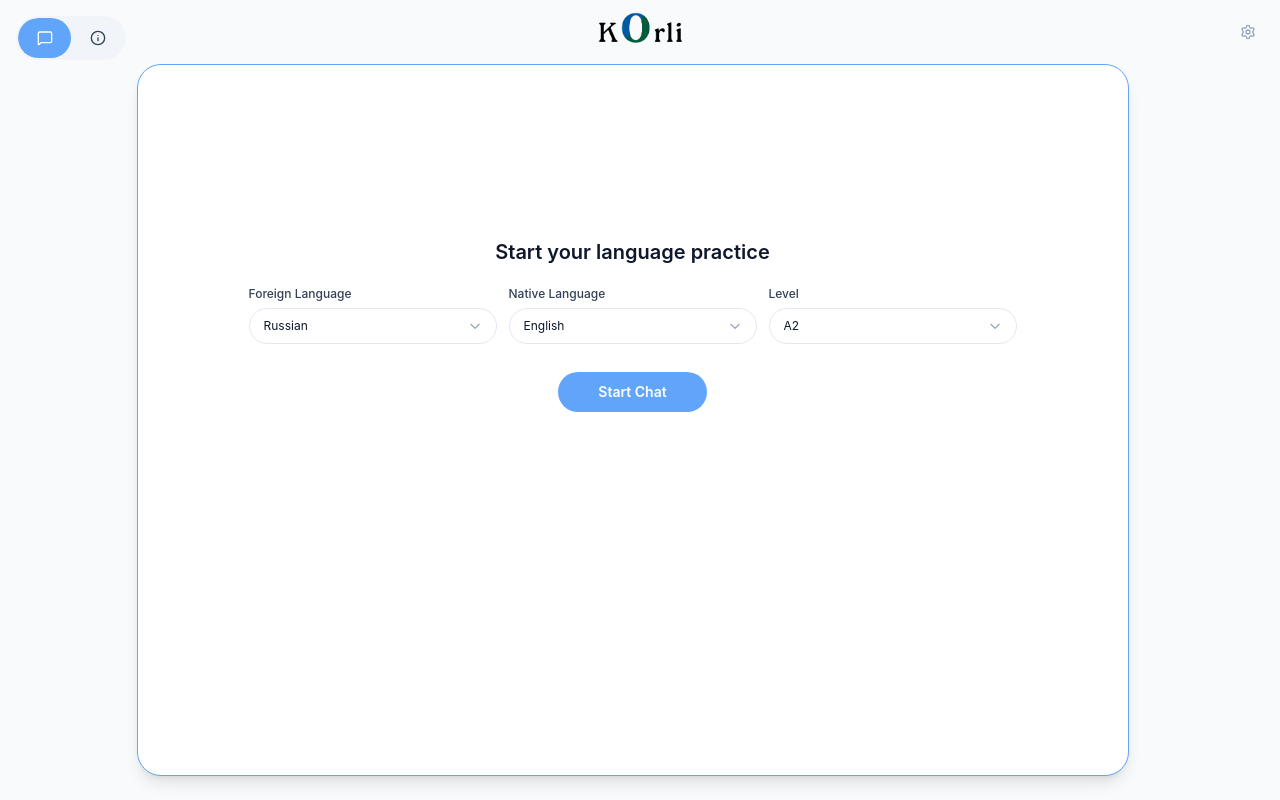
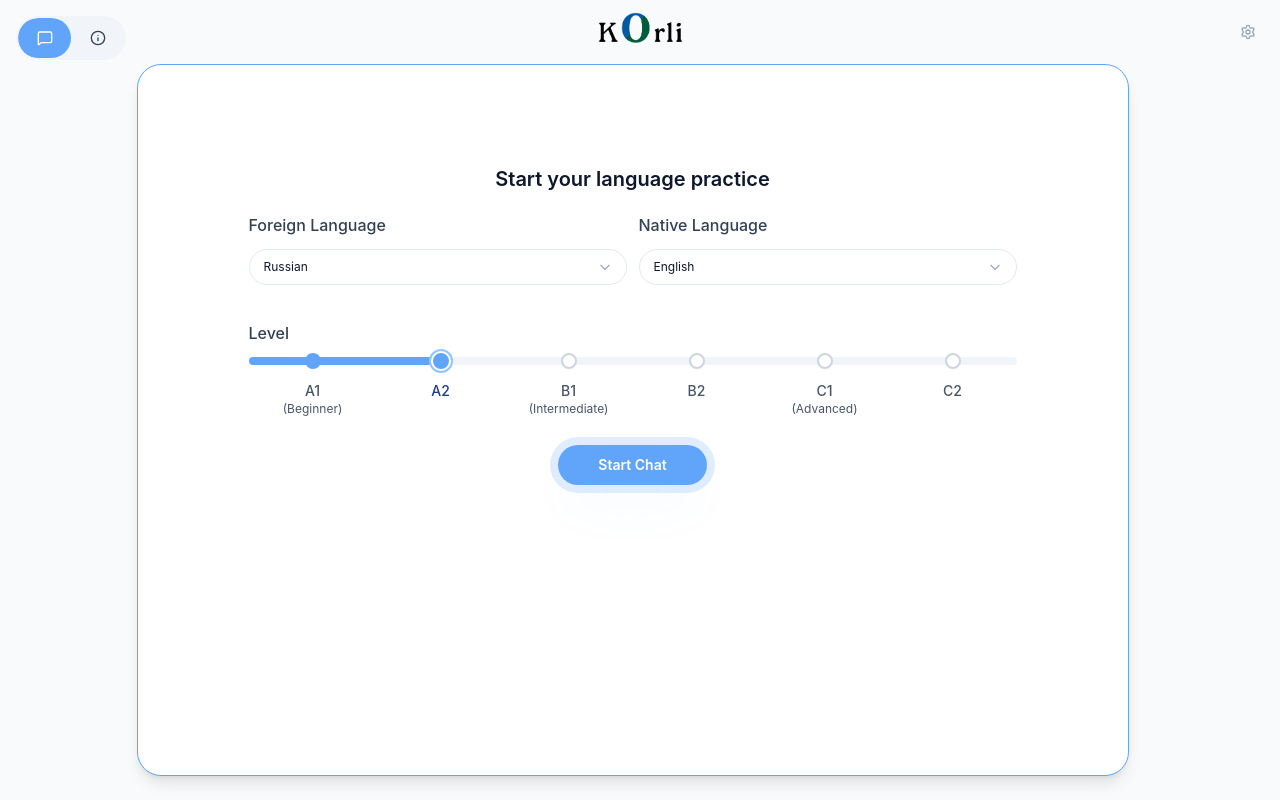
Before and after one commit to wiggam/korli-fe, a React (Vite) app: page / in a window 1280 px wide. Built offline with nearby package versions, Linux system fonts and the light colour scheme.

Commit message:
chore(app): change chat input page

```diff
--- a/src/App.tsx
+++ b/src/App.tsx
@@ -115,7 +115,11 @@ function App() {
 	};
 
 	return (
-		<div className={`flex flex-col ${activePage === 'chat' ? 'h-screen overflow-hidden' : 'min-h-screen'}`}>
+		<div
+			className={`flex flex-col ${
+				activePage === 'chat' ? 'h-screen overflow-hidden' : 'min-h-screen'
+			}`}
+		>
 			{/* Navigation Tabs - Fixed on the left, outside header */}
 			<div className="fixed top-4 left-4 z-50">
 				<NavigationTabs
@@ -142,7 +146,11 @@ function App() {
 					<div className="mx-auto max-w-5xl">
 						<div className="flex items-center justify-center">
 							<img
-								src={theme.mode === 'dark' ? '/korli-logo-white.png' : '/korli-logo.png'}
+								src={
+									theme.mode === 'dark'
+										? '/korli-logo-white.png'
+										: '/korli-logo.png'
+								}
 								alt="Korli - AI Language Coach"
 								className="h-6 w-auto sm:h-8"
 							/>
@@ -154,7 +162,9 @@ function App() {
 			<main
 				className={`mx-auto flex w-full ${
 					activePage === 'info' ? '' : 'max-w-5xl'
-				} ${activePage === 'chat' ? 'h-full overflow-hidden' : 'flex-1'} flex-col gap-2 sm:gap-3 mt-14 sm:mt-16 px-4 pb-5 sm:pb-6`}
+				} ${
+					activePage === 'chat' ? 'h-full overflow-hidden' : 'flex-1'
+				} flex-col gap-2 sm:gap-3 mt-14 sm:mt-16 px-4 pb-5 sm:pb-6`}
 			>
 				{error && (
 					<div className="flex items-start justify-between gap-4 rounded-2xl border border-red-500/20 bg-red-500/10 px-4 py-3 text-sm text-red-700">
@@ -174,8 +184,7 @@ function App() {
 					<section
 						className={[
 							'flex flex-1 flex-col overflow-hidden rounded-3xl h-full',
-							'shadow-lg dark:shadow-[0_10px_25px_-5px_rgba(0,0,0,0.3),0_8px_10px_-6px_rgba(0,0,0,0.2)]',
-							'border',
+							'shadow-lg dark:shadow-[0_10px_25px_-5px_rgba(0,0,0,0.3),0_8px_10px_-6px_rgba(0,0,0,0.2)] border',
 							getThemeColorClasses(theme.color).border,
 							darkModeColors.bgSurface,
 						].join(' ')}
--- a/src/components/ConfigurationForm.tsx
+++ b/src/components/ConfigurationForm.tsx
@@ -3,6 +3,7 @@ import type { FormEvent } from 'react';
 import { useTheme } from '../contexts/ThemeContext';
 import { darkModeColors, getThemeButtonClasses } from '../utils/theme';
 import { Dropdown } from './Dropdown';
+import { LevelSlider } from './LevelSlider';
 import type { ChatConfig, StudentLevel } from '../types/chat';
 
 interface ConfigurationFormProps {
@@ -29,26 +30,29 @@ export const ConfigurationForm = ({
 	const { theme } = useTheme();
 	const themeButtonClasses = getThemeButtonClasses(theme.color, isStarting);
 
-	// Helper function to add labels to level options for display
-	const getLevelDisplayText = (level: string) => {
-		switch (level) {
-			case 'A1':
-				return 'A1 (Beginner)';
-			case 'B1':
-				return 'B1 (Intermediate)';
-			case 'C1':
-				return 'C1 (Advanced)';
-			default:
-				return level;
-		}
+	// Get theme-specific glow classes for Start Chat button
+	const getGlowClasses = () => {
+		const colorMap: Record<string, string> = {
+			yellow: 'ring-yellow-400/20 shadow-yellow-400/10',
+			green: 'ring-green-400/20 shadow-green-400/10',
+			blue: 'ring-blue-400/20 shadow-blue-400/10',
+			pink: 'ring-pink-400/20 shadow-pink-400/10',
+			purple: 'ring-purple-400/20 shadow-purple-400/10',
+			orange: 'ring-orange-400/20 shadow-orange-400/10',
+		};
+		return colorMap[theme.color] || 'ring-blue-400/20 shadow-blue-400/10';
 	};
 
 	if (hasSession) {
 		// Text display mode - show current config as text with restart button
 		return (
-			<div className={`border-b ${darkModeColors.border} px-2.5 sm:px-3 py-1.5 sm:py-2.5`}>
+			<div
+				className={`border-b ${darkModeColors.border} px-2.5 sm:px-3 py-1.5 sm:py-2.5`}
+			>
 				<div className="flex items-center justify-between">
-					<div className={`flex flex-wrap items-center gap-1.5 sm:gap-2.5 text-[10px] sm:text-xs ${darkModeColors.textMuted}`}>
+					<div
+						className={`flex flex-wrap items-center gap-1.5 sm:gap-2.5 text-[10px] sm:text-xs ${darkModeColors.textMuted}`}
+					>
 						<span>
 							<span className={`font-medium ${darkModeColors.textPrimary}`}>
 								{config.foreignLanguage}
@@ -86,11 +90,13 @@ export const ConfigurationForm = ({
 					</h2>
 				</div>
 
-				<div className="space-y-3">
-					{/* Row: Foreign, Native, Level */}
-					<div className="grid gap-3 sm:grid-cols-3">
-						<div className="flex flex-col gap-1.5">
-							<label className={`text-xs font-medium ${darkModeColors.textSecondary}`}>
+				<div className="space-y-5">
+					{/* Language Dropdowns */}
+					<div className="grid gap-3 sm:grid-cols-2">
+						<div className="flex flex-col gap-3">
+							<label
+								className={`text-sm sm:text-base font-medium ${darkModeColors.textSecondary}`}
+							>
 								Foreign Language
 							</label>
 							<Dropdown
@@ -102,8 +108,10 @@ export const ConfigurationForm = ({
 							/>
 						</div>
 
-						<div className="flex flex-col gap-1.5">
-							<label className={`text-xs font-medium ${darkModeColors.textSecondary}`}>
+						<div className="flex flex-col gap-3">
+							<label
+								className={`text-sm sm:text-base font-medium ${darkModeColors.textSecondary}`}
+							>
 								Native Language
 							</label>
 							<Dropdown
@@ -114,20 +122,20 @@ export const ConfigurationForm = ({
 								themeColor={theme.color}
 							/>
 						</div>
+					</div>
 
-						<div className="flex flex-col gap-1.5">
-							<label className={`text-xs font-medium ${darkModeColors.textSecondary}`}>
-								Level
-							</label>
-							<Dropdown
-								value={config.studentLevel}
-								options={levels}
-								onChange={onChange('studentLevel')}
-								searchable={false}
-								getDisplayText={getLevelDisplayText}
-								themeColor={theme.color}
-							/>
-						</div>
+					{/* Level Slider */}
+					<div className="flex flex-col gap-3 pt-4">
+						<label
+							className={`text-sm sm:text-base font-medium ${darkModeColors.textSecondary}`}
+						>
+							Level
+						</label>
+						<LevelSlider
+							value={config.studentLevel}
+							onChange={onChange('studentLevel')}
+							levels={levels}
+						/>
 					</div>
 				</div>
 
@@ -135,7 +143,7 @@ export const ConfigurationForm = ({
 					<button
 						type="submit"
 						disabled={isStarting}
-						className={`h-10 rounded-full px-10 text-sm font-semibold transition ${themeButtonClasses}`}
+						className={`h-10 rounded-full px-10 text-sm font-semibold transition ${themeButtonClasses} ring-8 shadow-2xl ${getGlowClasses()}`}
 					>
 						{isStarting ? 'Starting…' : 'Start Chat'}
 					</button>
--- /dev/null
+++ b/src/components/LevelSlider.tsx
@@ -0,0 +1,207 @@
+import { useState, useRef, useEffect } from 'react';
+import { useTheme } from '../contexts/ThemeContext';
+import { darkModeColors, getThemeColorClasses } from '../utils/theme';
+import type { StudentLevel } from '../types/chat';
+
+interface LevelSliderProps {
+	value: StudentLevel;
+	onChange: (value: StudentLevel) => void;
+	levels: StudentLevel[];
+}
+
+const getLevelLabel = (level: string) => level;
+
+const getLevelDescription = (level: string) => {
+	switch (level) {
+		case 'A1':
+			return '(Beginner)';
+		case 'B1':
+			return '(Intermediate)';
+		case 'C1':
+			return '(Advanced)';
+		default:
+			return null;
+	}
+};
+
+export const LevelSlider = ({ value, onChange, levels }: LevelSliderProps) => {
+	const { theme } = useTheme();
+	const themeClasses = getThemeColorClasses(theme.color);
+	const [isDragging, setIsDragging] = useState(false);
+	const sliderRef = useRef<HTMLDivElement>(null);
+
+	const currentIndex = levels.indexOf(value);
+
+	const handleClick = (level: StudentLevel) => {
+		onChange(level);
+	};
+
+	const getPositionFromEvent = (clientX: number): StudentLevel | null => {
+		if (!sliderRef.current) return null;
+
+		const rect = sliderRef.current.getBoundingClientRect();
+		const x = clientX - rect.left;
+		const percentage = Math.max(0, Math.min(1, x / rect.width));
+
+		const index = Math.round(percentage * (levels.length - 1));
+		return levels[index];
+	};
+
+	const handleMouseDown = (e: React.MouseEvent) => {
+		setIsDragging(true);
+		const level = getPositionFromEvent(e.clientX);
+		if (level) onChange(level);
+	};
+
+	useEffect(() => {
+		if (!isDragging) return;
+
+		const handleMouseMove = (e: MouseEvent) => {
+			if (!sliderRef.current) return;
+			const rect = sliderRef.current.getBoundingClientRect();
+			const x = e.clientX - rect.left;
+			const percentage = Math.max(0, Math.min(1, x / rect.width));
+			const index = Math.round(percentage * (levels.length - 1));
+			const level = levels[index];
+			if (level) onChange(level);
+		};
+
+		const handleMouseUp = () => setIsDragging(false);
+
+		document.addEventListener('mousemove', handleMouseMove);
+		document.addEventListener('mouseup', handleMouseUp);
+		return () => {
+			document.removeEventListener('mousemove', handleMouseMove);
+			document.removeEventListener('mouseup', handleMouseUp);
+		};
+	}, [isDragging, onChange, levels]);
+
+	const handleTouchStart = (e: React.TouchEvent) => {
+		setIsDragging(true);
+		const touch = e.touches[0];
+		const level = getPositionFromEvent(touch.clientX);
+		if (level) onChange(level);
+	};
+
+	useEffect(() => {
+		if (!isDragging) return;
+
+		const handleTouchMove = (e: TouchEvent) => {
+			if (!sliderRef.current) return;
+			const touch = e.touches[0];
+			const rect = sliderRef.current.getBoundingClientRect();
+			const x = touch.clientX - rect.left;
+			const percentage = Math.max(0, Math.min(1, x / rect.width));
+			const index = Math.round(percentage * (levels.length - 1));
+			const level = levels[index];
+			if (level) onChange(level);
+		};
+
+		const handleTouchEnd = () => setIsDragging(false);
+
+		document.addEventListener('touchmove', handleTouchMove);
+		document.addEventListener('touchend', handleTouchEnd);
+		return () => {
+			document.removeEventListener('touchmove', handleTouchMove);
+			document.removeEventListener('touchend', handleTouchEnd);
+		};
+	}, [isDragging, onChange, levels]);
+
+	const indicatorPosition =
+		currentIndex >= 0 && levels.length > 0
+			? ((currentIndex + 0.5) / levels.length) * 100
+			: 0;
+
+	return (
+		<div className="w-full">
+			{/* Timeline track */}
+			<div
+				ref={sliderRef}
+				className={`relative h-2 rounded-full ${darkModeColors.sliderBg} cursor-pointer select-none`}
+				onMouseDown={handleMouseDown}
+				onTouchStart={handleTouchStart}
+			>
+				{/* Active track */}
+				<div
+					className={`absolute h-2 rounded-full ${themeClasses.primary} transition-all duration-300 ease-out`}
+					style={{ width: `${indicatorPosition}%` }}
+				/>
+
+				{/* Dots (grid so centers line up with labels) */}
+				<div
+					className="relative grid h-2 items-center"
+					style={{
+						gridTemplateColumns: `repeat(${levels.length}, minmax(0, 1fr))`,
+					}}
+				>
+					{levels.map((level, index) => {
+						const isSelected = level === value;
+						const isActive = index <= currentIndex;
+						return (
+							<button
+								key={level}
+								type="button"
+								onClick={(e) => {
+									e.stopPropagation();
+									handleClick(level);
+								}}
+								className={`relative z-10 -mt-1 h-4 w-4 rounded-full border-2 transition-all duration-200 mx-auto ${
+									isSelected
+										? `${themeClasses.border} ${themeClasses.primary} ring-2 ${themeClasses.ring} ring-offset-2 ring-offset-white dark:ring-offset-slate-500`
+										: isActive
+										? `${themeClasses.border} ${themeClasses.primary}`
+										: `border-slate-300 dark:border-slate-400 ${darkModeColors.bgSurface}`
+								}`}
+								aria-label={`Select level ${level}`}
+							/>
+						);
+					})}
+				</div>
+			</div>
+
+			{/* Labels (same grid layout as dots) */}
+			<div
+				className="relative mt-4 grid"
+				style={{
+					gridTemplateColumns: `repeat(${levels.length}, minmax(0, 1fr))`,
+				}}
+			>
+				{levels.map((level) => {
+					const isSelected = level === value;
+					const description = getLevelDescription(level);
+
+					return (
+						<button
+							key={level}
+							type="button"
+							onClick={() => handleClick(level)}
+							className="flex flex-col items-center transition-colors"
+							aria-label={`Select level ${level}`}
+						>
+							<span
+								className={`text-xs sm:text-sm font-medium ${
+									isSelected
+										? `${themeClasses.darkText} dark:text-white`
+										: darkModeColors.textMuted
+								}`}
+							>
+								{getLevelLabel(level)}
+							</span>
+							{description && (
+								<span
+									className={`text-[10px] sm:text-xs font-normal leading-tight ${
+										isSelected
+											? `${themeClasses.darkText} dark:text-white`
+											: darkModeColors.textMuted
+									}`}
+								>
+									{description}
+								</span>
+							)}
+						</button>
+					);
+				})}
+			</div>
+		</div>
+	);
+};
```
Lines whose indentation alone changed are shown as unchanged.
